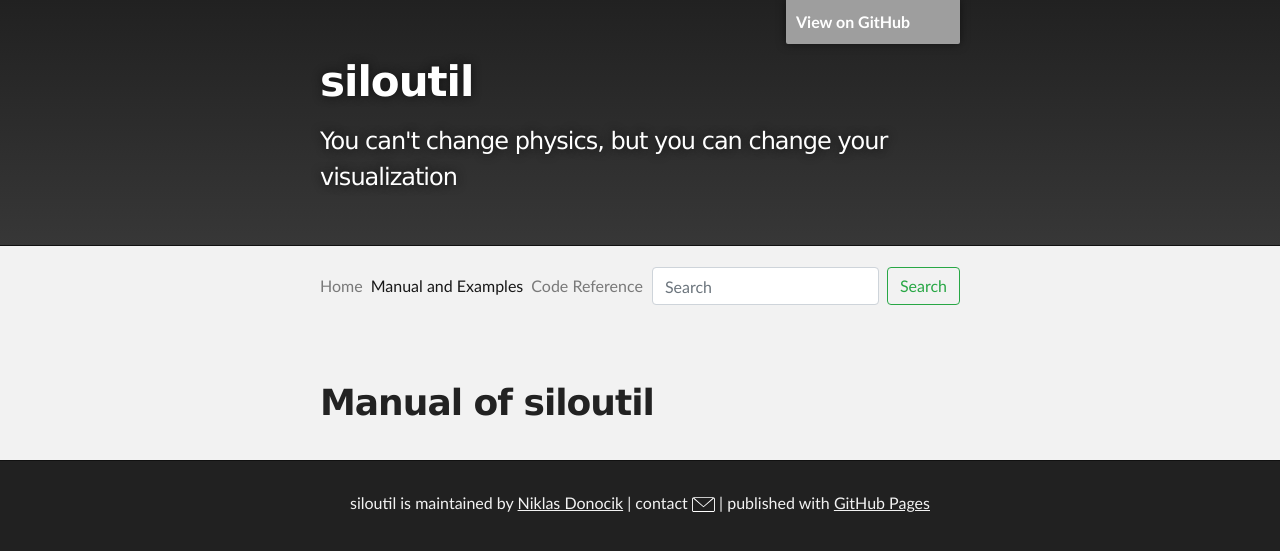
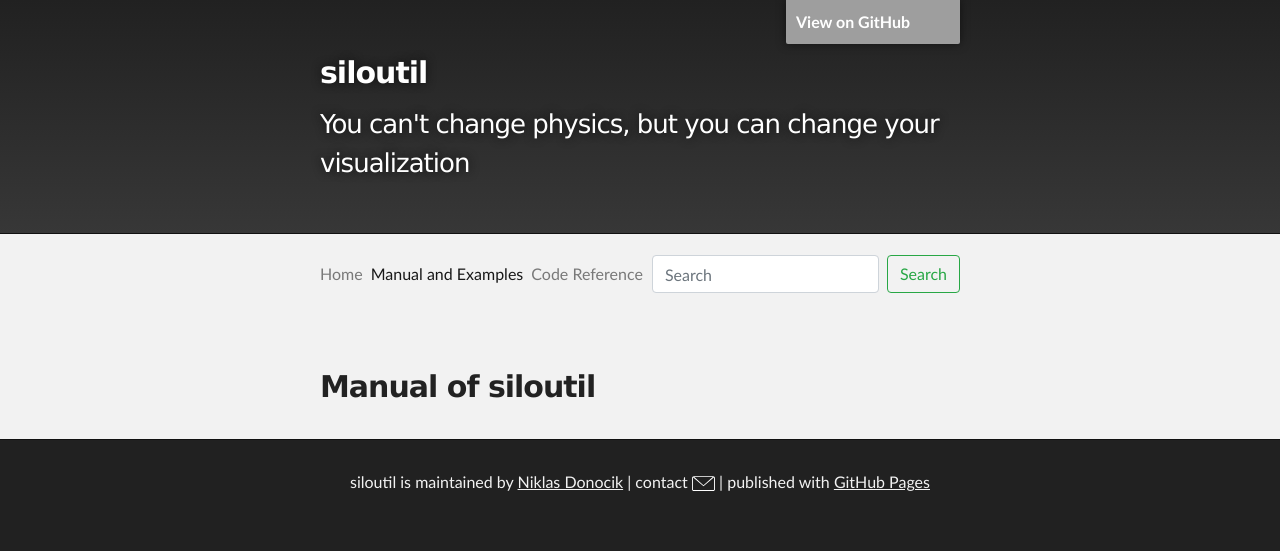
Before and after one commit to siloutil/siloutil.github.io, a Jekyll site: the page built from manual/README.md, in a window 1280 px wide. Shown: the top 551 px of the page. Built offline with Jekyll 4.4.1, drawn with Linux system fonts in a browser that asks for light colours; our own code applies the rules of GitHub Pages for plain Markdown files; grey boxes are pictures that could not be loaded.

Commit message:
Update style.css

```diff
--- a/css/style.css
+++ b/css/style.css
@@ -243,25 +243,25 @@ h1,h2,h3,h4,h5,h6{
 	letter-spacing:-1px
 }
 h1{
-	font-size:36px;
+	font-size:30px !important;
 	font-weight:700
 }
 h2{
 	padding-bottom:10px;
-	font-size:32px;
+	font-size:26px !important;
 	background:url("/assets/images/bg_hr.png") repeat-x bottom
 }
 h3{
-	font-size:24px
+	font-size:22px !important
 }
 h4{
-	font-size:21px
+	font-size:20px !important
 }
 h5{
-	font-size:18px
+	font-size:18px !important
 }
 h6{
-	font-size:16px
+	font-size:16px !important
 }
 p{
 	margin:10px 0 15px 0
```
